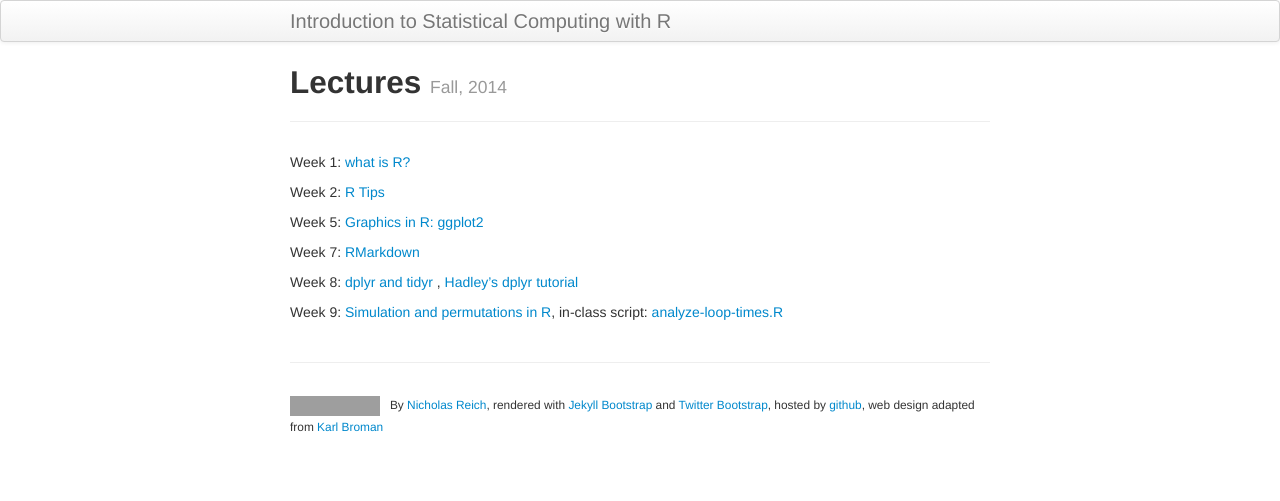
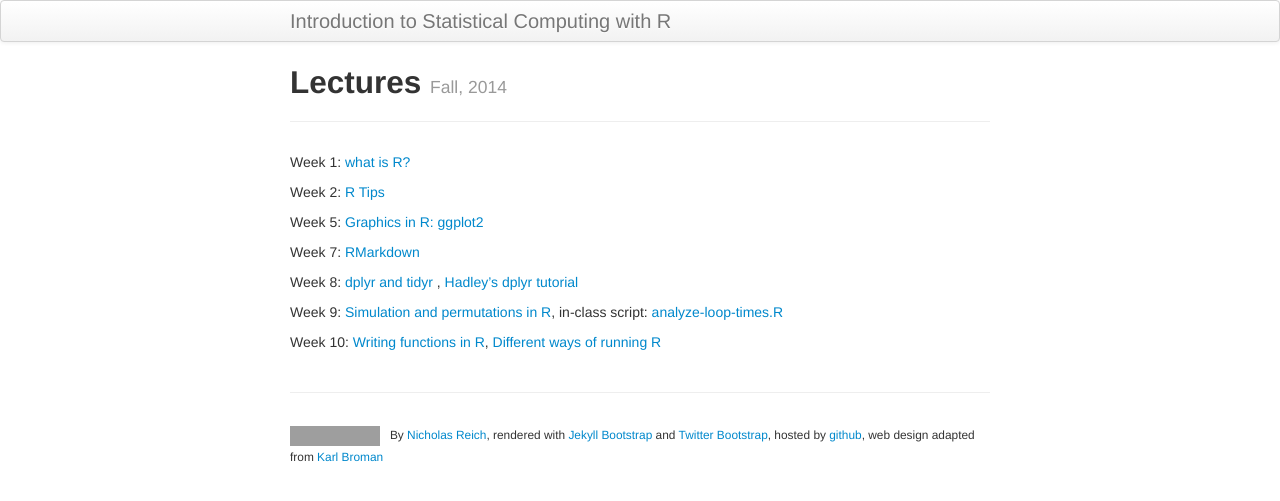
Before and after one commit to nickreich/statComp2014, a Jekyll site: the page built from pages/lectures.md, in a window 1280 px wide. Shown: the top 501 px of the page. Built offline with Jekyll 4.4.1, drawn with Linux system fonts in a browser that asks for light colours; grey boxes are pictures that could not be loaded.

Commit message:
lecture upload.

```diff
--- a/pages/lectures.md
+++ b/pages/lectures.md
@@ -16,3 +16,5 @@ Week 7: [RMarkdown](../lectures/week7/week7_rmarkdown.Rpres)
 Week 8: [dplyr and tidyr](../lectures/week8/dplyr.pdf) ,  [Hadley's dplyr tutorial](https://www.dropbox.com/sh/i8qnluwmuieicxc/AAAgt9tIKoIm7WZKIyK25lh6a)
 
 Week 9: [Simulation and permutations in R](../lectures/week9/perm-test.pdf), in-class script: [analyze-loop-times.R](../scripts/analyze-loop-times.R)
+
+Week 10: [Writing functions in R](../lectures/week10/functions-in-R.pdf), [Different ways of running R](../lectures/week10/ways-to-run-R.pdf)
```
